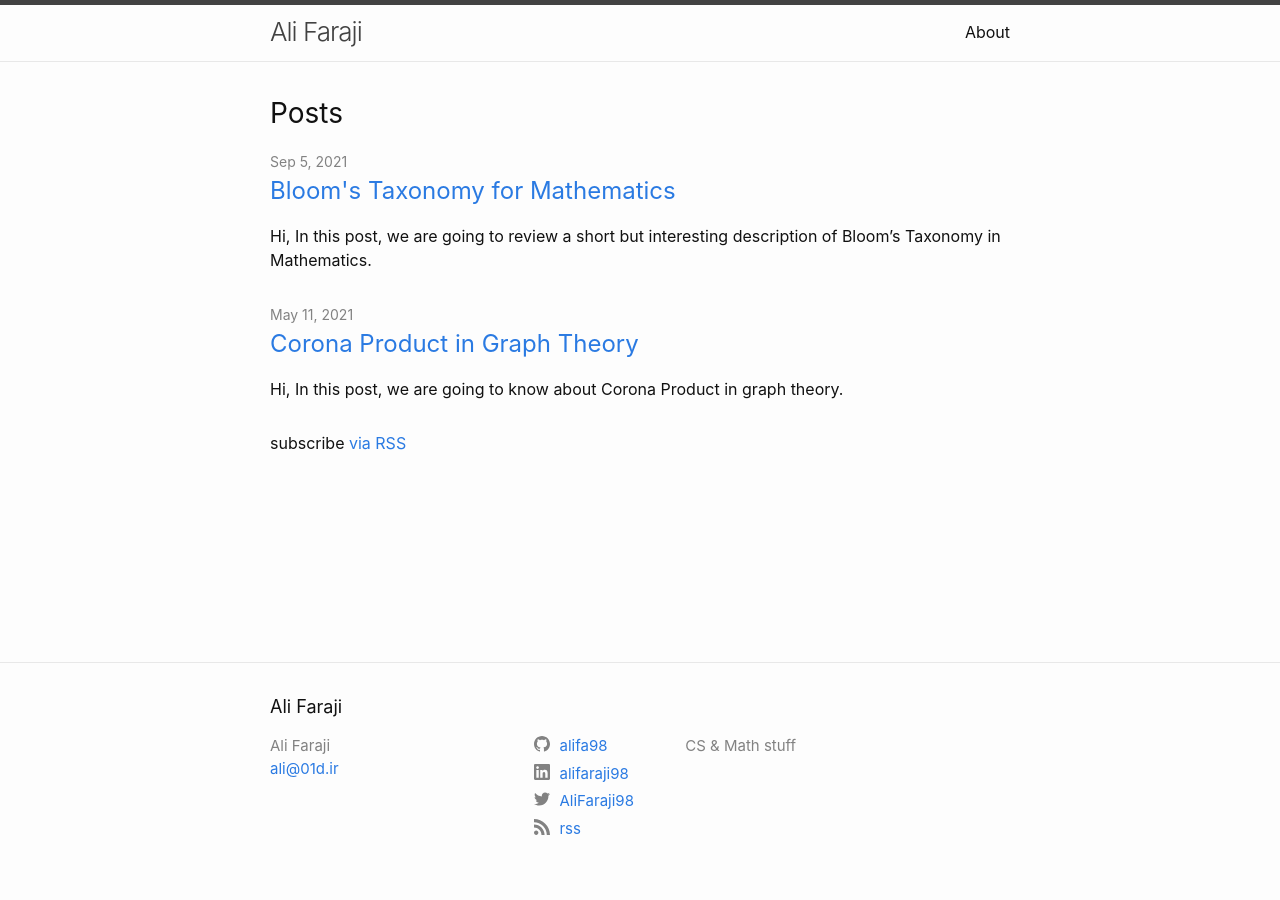
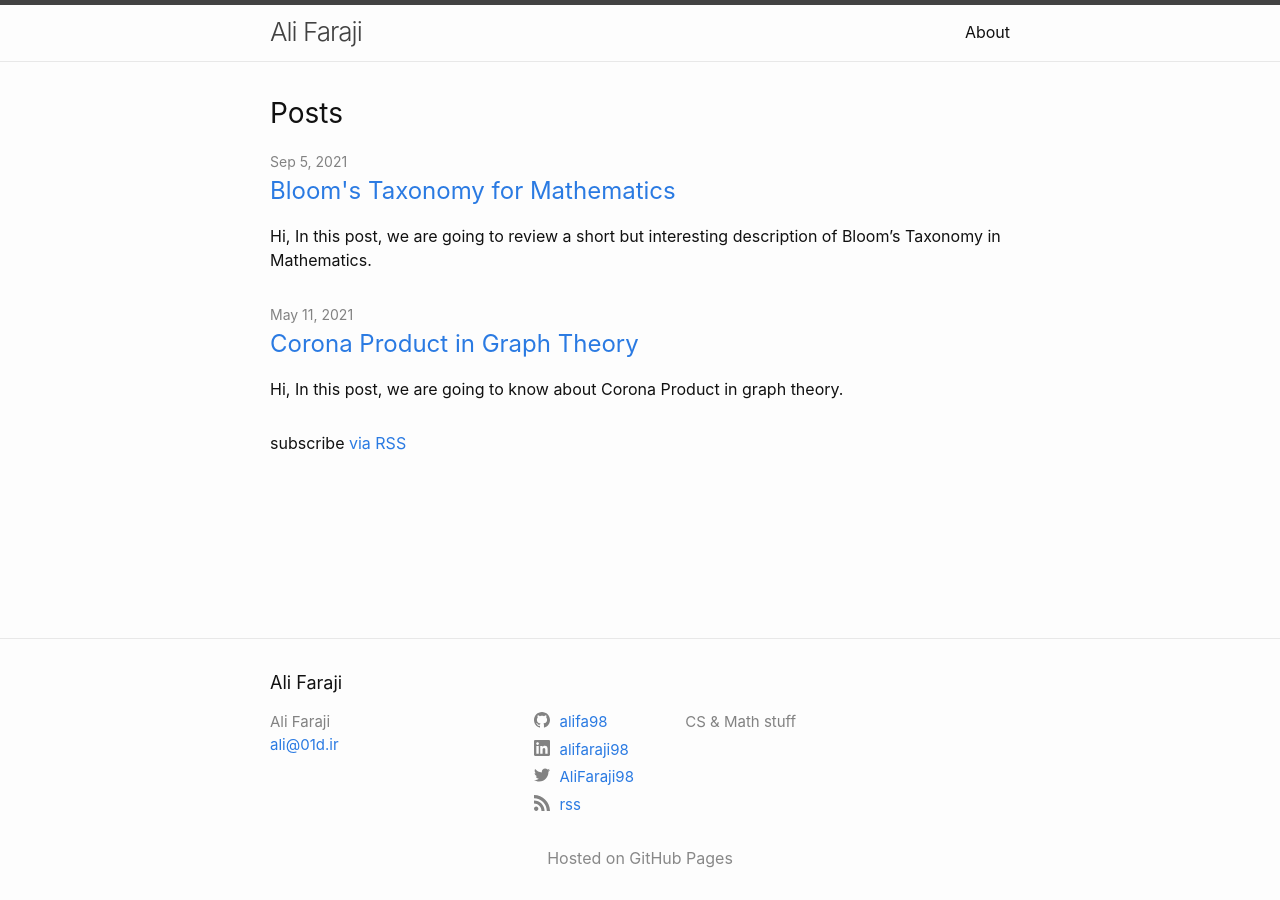
Before and after one commit to alifa98/blog, a Jekyll site: the page built from index.md, in a window 1280 px wide. Built offline with Jekyll 4.4.1, drawn with Linux system fonts in a browser that asks for light colours.

Commit message:
added desctiption that blog served on github's server

```diff
--- a/_config.yml
+++ b/_config.yml
@@ -2,6 +2,7 @@ title: Ali Faraji
 email: ali@01d.ir
 description: >- # this means to ignore newlines until "baseurl:"
   CS & Math stuff
+
 baseurl: "" # the subpath of your site, e.g. /blog
 url: "https://blog.alifaraji.ir" # the base hostname & protocol for your site, e.g. http://example.com
 
--- a/_includes/footer.html
+++ b/_includes/footer.html
@@ -32,4 +32,6 @@
 
   </div>
 
+  <div style="color:#888; text-align:center;">Hosted on GitHub Pages</div>
+
 </footer>
```
